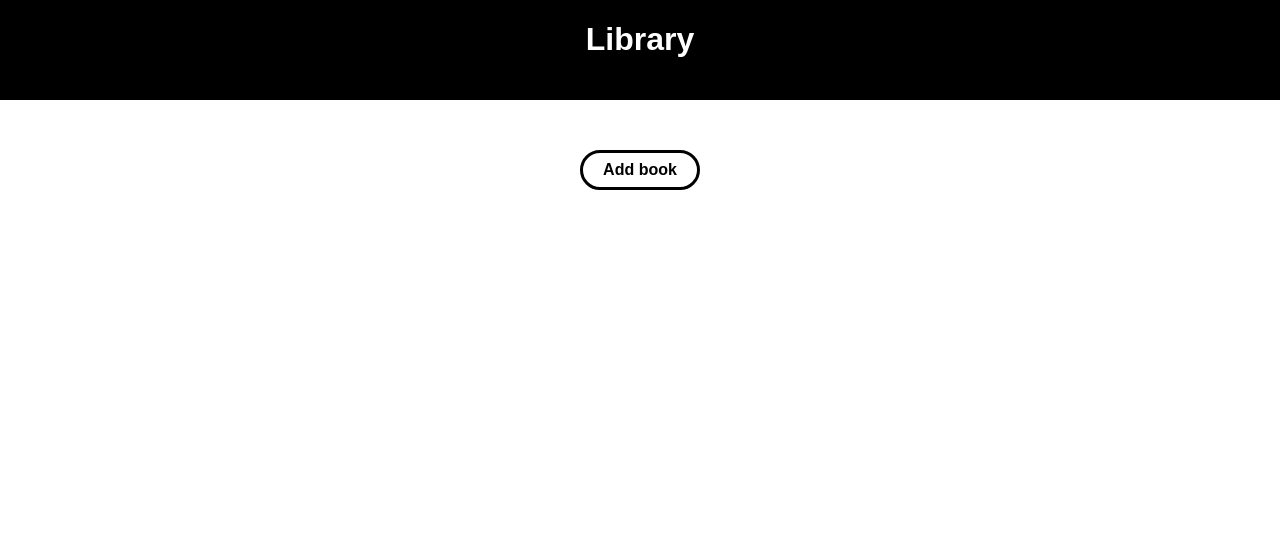
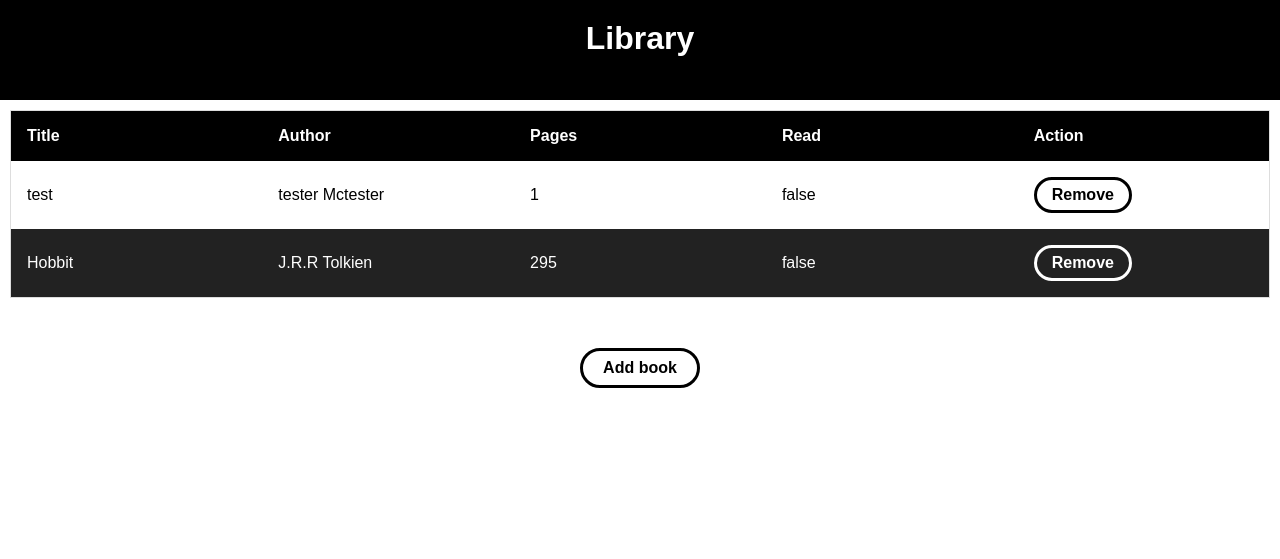
Before and after one commit to danielbrodd/library, a plain HTML site: page index.html in a window 1280 px wide. Drawn offline with Linux system fonts and the light colour scheme.

Commit message:
Git not accessible
Add final features and styling. Working library app (forgetfull)

```diff
--- a/index.html
+++ b/index.html
@@ -5,7 +5,6 @@
     <meta http-equiv="X-UA-Compatible" content="IE=edge">
     <meta name="viewport" content="width=device-width, initial-scale=1.0">
     <link rel="stylesheet" href="style.css">
-    <script src="/script.js" defer></script>
     <title>Library</title>
 </head>
 <body>
@@ -13,13 +12,16 @@
         <h2 class="addBookText">Add book</h2>
         <form class="newBook">
             <a href="javascript:void(0)" class="closebtn" onclick="closeNav()">&times;</a>
+            <label for="title">Title</label>
             <input type="text" name="title" id="title">
+            <label for="author">Author</label>
             <input type="text" name="author" id="author">
+            <label for="pages">Pages</label>
             <input type="number" name="pages" id="pages">
             <div class="checkBox">
                 <label id="checkText">Have you read it?</label>
                 <label class="container">
-                        <input type="checkbox">
+                    <input type="checkbox" name="isread" value="true">
                     <span class="checkmark"></span>
                 </label>
             </div>
@@ -30,11 +32,22 @@
         <div class="banner">
             <h1>Library</h1>
         </div>
-        <table class="table">
-           <thead></thead>
+        <div class="form-div">
+            <table class="table" >
+                <thead>
+                    <tr>
+                        <th>Title</th>
+                        <th>Author</th>
+                        <th>Pages</th>
+                        <th>Read</th>
+                        <th>Action</th>
+                    </tr>
+                </thead>
                 <tbody></tbody>
             </table>
-        <button onclick="openNav()" class="addBookBtn">Add book</button>
+        </div>
+        <button onclick="openNav()" class="addBookBtn" type="submit">Add book</button>
     </main>
 </body>
+<script src="script.js" defer></script>
 </html>
--- a/script.js
+++ b/script.js
@@ -6,25 +6,90 @@ function Book(titel, author, pages, isread) {
     this.pages = pages,
     this.isread = Boolean(isread)
 }
+let testBook1 = new Book('Hobbit','J.R.R Tolkien', 295, false);
 
-const test_book = Book('test', 'tester Mctester', 1, true);
+const test_book = new Book('test', 'tester Mctester', 1, false);
+
+library.push(test_book);
+library.push(testBook1);
+
+function openNav() {
+    // document.querySelector('#side-menu').style.width = '300px';
+    document.querySelector('#side-menu').classList.add('open');
+
+    // document.querySelector('main').style.marginLeft = '300px';
+    document.querySelector('main').classList.add('shift');
 
 
-function openNav() {
-    document.querySelector('#side-menu').style.width = '300px';
-    document.querySelector('main').style.marginLeft = '300px';
-
-    document.querySelector('.table').style.visibility = 'hidden';
     setTimeout(function () {
         document.querySelector('.newBook').style.visibility = 'visible';
         document.querySelector('.addBookText').style.visibility = 'visible';
     }, 250  )
+    setTimeout(function () {
+        document.querySelector('main').addEventListener('click', () => {
+            closeNav();
+        }, 200)
+    })
 }
 function closeNav() {
-    document.querySelector('#side-menu').style.width = '0px';
-    document.querySelector('main').style.marginLeft = '0px';
-    document.querySelector('.table').style.visibility = 'visible';
+    // document.querySelector('#side-menu').style.width = '0px';
+    document.querySelector('#side-menu').classList.remove('open');
+    // document.querySelector('main').style.marginLeft = '0px';
+    document.querySelector('main').classList.remove('shift');
 
-    document.querySelector('.newBook').style.visibility = 'hidden';
+
+
+    // document.querySelector('.newBook').style.visibility = 'hidden';
     document.querySelector('.addBookText').style.visibility = 'hidden';
 }
+
+function createTable() {
+    let table = document.querySelector('.table');
+    let tbody = document.querySelector('.table > tbody');
+    while (tbody.firstChild) {
+        tbody.removeChild(tbody.firstChild)
+    };
+    library.forEach((book, index) => {
+        let tr = document.createElement('tr');
+        for (let key in book) {
+            let td = document.createElement('td');
+            tr.appendChild(td);
+            td.innerText = book[key];
+        }
+        let deleteButton = document.createElement('button');
+        deleteButton.innerText = 'Remove';
+        deleteButton.classList.add('rmvBtn')
+        deleteButton.addEventListener('click', () => {
+            library.splice(index, 1);
+            createTable();
+        })
+        let td = document.createElement('td');
+        td.appendChild(deleteButton);
+        tr.appendChild(td);
+
+        tbody.appendChild(tr);
+    })
+}
+
+
+    document.querySelector('.newBook').addEventListener('submit', function(event) {
+        event.preventDefault();
+
+        let formData = new FormData(this);
+
+        let isRead = formData.get('isread') === 'true';
+        let newBook = new Book(
+            formData.get('title'),
+            formData.get('author'),
+            parseInt(formData.get('pages')),
+            isRead
+        );
+        library.push(newBook);
+        createTable();
+        this.reset();
+    });
+
+document.addEventListener('DOMContentLoaded', () => {
+    createTable();
+
+});
--- a/style.css
+++ b/style.css
@@ -1,5 +1,6 @@
 * {
     font-family: Arial, Helvetica, sans-serif;
+    /* box-sizing: border-box; */
 }
 body {
     margin: 0;
@@ -9,7 +10,7 @@ body {
 /* SIDE MENU AND FORM */
 .side-menu {
     background-color: black;
-    width: 0;
+    width: 300px;
     height: 100vh;
     display: flex;
     flex-direction: column;
@@ -18,11 +19,15 @@ body {
     position: fixed;
     z-index: 1;
     top: 0;
-    left: 0;
+    left: -300px;
+    right: 0;
     overflow-x: hidden;
     transition: 0.5s;
     padding-top: 60px;
 
+}
+.side-menu.open {
+  left:0;
 }
 @media screen and (max-height: 450px) {
     .sidenav {padding-top: 15px;}
@@ -31,6 +36,9 @@ body {
 .side-menu h2 {
     color: white;
 
+}
+.side-menu label {
+  color: white;
 }
 .side-menu .closebtn {
     position: absolute;
@@ -185,34 +193,46 @@ input::-webkit-inner-spin-button {
   .save:active {
     transform:scaleX(0.95) scaleY(0.95);
   }
-  @media screen and (max-height: 450px) {
+  @media screen and (max-width: 450px) {
     .side-menu {padding-top: 15px;}
-    .side-menu a  {font-size: 18px;}
-    .side-menu input  {font-size: 18px;}
+    .side-menu a  {font-size: 15px;}
+    .side-menu input  {font-size: 15px;}
     .addBookBtn {padding: 5px 16px;}
-
+    .rmvBtn {width: 10px; font-size: 1rem;}
   }
 
   /* MAIN */
 
   main {
-    display: flex;
-    flex-direction: column;
-    align-items: center;
-    transition: margin-left 0.5s;
+
+    transition: transform 0.5s;
+    width: 100%;
+    position: fixed;
+    height: 100%;
+
+
+  }
+  main.shift {
+    transform: translateX(300px);
   }
   .banner {
     height: 100px;
-    width: 100%;
+    width:100%;
     background-color: black;
     color: white;
     text-align: center;
 
   }
+  .banner > h1 {
+    margin: 0 auto;
+    padding-top: 20px;
+    width: fit-content;
+  }
 
   .addBookBtn {
     padding: 8px 20px;
-    margin-top: 50px;
+    margin: 50px auto 0;
+    display: block;
     border-radius: 30px;
     border: 3px solid black;
     background-color: white;
@@ -230,3 +250,66 @@ input::-webkit-inner-spin-button {
 .addBookBtn:active {
     transform: scale(0.95);
 }
+.form-div {
+  margin: 0;
+  overflow-x: auto;
+  display: flex;
+  flex-direction: column;
+  align-items: center;
+}
+.table {
+
+  max-width: calc(100% - 20px);
+  overflow-x: auto;
+  border-collapse: collapse;
+  border-spacing: 0;
+  border: 1px solid #ddd;
+  margin-top: 10px;
+  width: 100%;
+  table-layout: fixed;
+}
+th, td {
+  text-align: left;
+  padding: 16px;
+}
+th {
+  background-color: black;
+  color: white;
+}
+tr:nth-child(even) {
+  background-color: #222;
+  color: white;
+}
+
+.rmvBtn {
+  padding: 6px 15px;
+
+  display: block;
+  border-radius: 30px;
+  border: 3px solid black;
+  background-color: transparent;
+  color: black;
+  font-weight: bold;
+  font-size: 1rem;
+  transition: .3s ease;
+}
+tr:nth-child(even) .rmvBtn{
+  border-color: white;
+  color: white;
+
+}
+
+.rmvBtn:hover {
+  background-color: black;
+  color: white;
+}
+
+tr:nth-child(even) .rmvBtn:hover{
+  border-color: white;
+  background-color: white;
+  color: black;
+
+}
+.rmvBtn:active {
+  transform: scale(0.93);
+}
```
Lines whose indentation alone changed are shown as unchanged.
